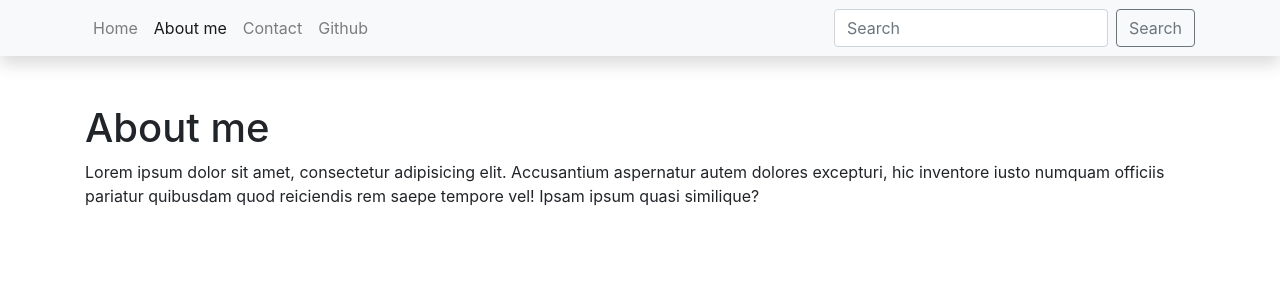
After one commit to rcybulski1122012/django_blog, a Django app: page /about_me/ in a window 1280 px wide. The commit adds this page. Shown: the top 300 px of the page. Run offline with Django 3.2, Linux system fonts and the light colour scheme; some libraries are stand-ins or nearby versions.

Commit message:
Add about me and contact views.

```diff
--- a/blog/views.py
+++ b/blog/views.py
@@ -6,6 +6,7 @@ from django.http import HttpResponse
 from django.shortcuts import render, get_object_or_404, redirect
 from django.urls import reverse
 from django.views.decorators.http import require_POST
+from django.views.generic import TemplateView
 
 from blog.forms import CommentForm
 from blog.models import Post
@@ -67,3 +68,11 @@ def search(request):
         similarity=TrigramSimilarity('title', query),
     ).filter(similarity__gt=0.3, published=True).order_by('-similarity')
     return render(request, 'blog/search.html', {'query': query, 'posts': posts})
+
+
+class AboutMeView(TemplateView):
+    template_name = 'about_me.html'
+
+
+class ContactInfoView(TemplateView):
+    template_name = 'contact_info.html'
--- a/pydk/urls.py
+++ b/pydk/urls.py
@@ -13,8 +13,6 @@ Including another URLconf
     1. Import the include() function: from django.urls import include, path
     2. Add a URL to urlpatterns:  path('blog/', include('blog.urls'))
 """
-from django.conf import settings
-from django.conf.urls.static import static
 from django.contrib import admin
 from django.urls import path, include
 
@@ -25,6 +23,8 @@ urlpatterns = [
     path('', views.post_list, name='home'),
     path('search/', views.search, name='search'),
     path('post_like/', views.post_like, name='post_like'),
+    path('contact_info/', views.ContactInfoView.as_view(), name='contact_info'),
+    path('about_me/', views.AboutMeView.as_view(), name='about_me'),
     path('<slug:slug>/', views.post_detail, name='post_detail'),
     path('martor/', include('martor.urls')),
 ]
--- /dev/null
+++ b/templates/about_me.html
@@ -0,0 +1,8 @@
+{% extends "base.html" %}
+
+{% block title %}About Me{% endblock %}
+
+{% block content %}
+  <h1>About me</h1>
+  <p>Lorem ipsum dolor sit amet, consectetur adipisicing elit. Accusantium aspernatur autem dolores excepturi, hic inventore iusto numquam officiis pariatur quibusdam quod reiciendis rem saepe tempore vel! Ipsam ipsum quasi similique?</p>
+{% endblock %}
--- a/templates/base.html
+++ b/templates/base.html
@@ -10,12 +10,11 @@
   <!-- Bootstrap CSS -->
   <link href="{% static 'plugins/css/bootstrap.min.css' %}" type="text/css" media="all" rel="stylesheet">
 
-  {% block css %}{% endblock %}
 
-  <!-- My CSS  -->
   <link rel="stylesheet" href="{% static 'css/main.css' %}">
 
 
+  {% block css %}{% endblock %}
   <title>{% block title %}{% endblock %}</title>
 </head>
 <body>
@@ -32,17 +31,19 @@
             <a class="nav-link" href="{% url 'home' %}">Home</a>
           </li>
 
-          <li class="nav-item">
-            <a class="nav-link" href="#">About me</a>
+          <li class="nav-item {% active request 'about_me' %}">
+            <a class="nav-link" href="{% url 'about_me' %}">About me</a>
+          </li>
+
+          <li class="nav-item {% active request 'contact_info' %}">
+            <a class="nav-link" href="{% url 'contact_info' %}">Contact</a>
           </li>
 
           <li class="nav-item">
-            <a class="nav-link" href="">Github</a>
+            <a class="nav-link" href="https://github.com/rcybulski1122012">Github</a>
           </li>
 
-          <li class="nav-item">
-            <a class="nav-link" href="#">Contact</a>
-          </li>
+
         </ul>
         <form class="form-inline my-2 my-lg-0" action="{% url 'search' %}" method="get">
           <input class="form-control mr-sm-2" type="text" placeholder="Search" aria-label="Search" name="query">
```
Also changed, not shown: templates/contact_info.html (added, +8 -0 lines).
